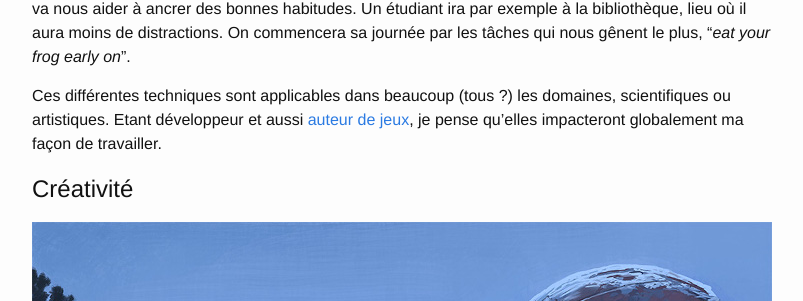
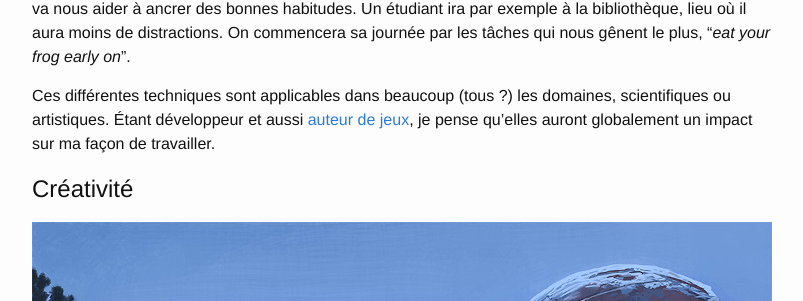
Before and after one commit to fego/fego.github.io, a Jekyll site: the page built from docs/_posts/2020-09-27-Apprendre à apprendre.markdown, in a window 1280 px wide and 900 px high, scrolled down 3069 px. Shown: the part 173-474 px from the top of the window, without its empty margins (238-1041 px from the left). Built offline with Jekyll 4.4.1, drawn with Linux system fonts in a browser that asks for light colours; our own code applies the rules of GitHub Pages for plain Markdown files.

Commit message:
«impacter» = berk

```diff
--- a/docs/_posts/2020-09-27-Apprendre à apprendre.markdown
+++ b/docs/_posts/2020-09-27-Apprendre à apprendre.markdown
@@ -92,8 +92,8 @@
 On commencera sa journée par les tâches qui nous gênent le plus,
 "_eat your frog early on_".
 
-Ces différentes techniques sont applicables dans beaucoup (tous ?) les domaines, scientifiques ou artistiques.
-Etant développeur et aussi [auteur de jeux](https://www.trictrac.net/jeu-de-societe/liste/auteur-illustrateur/david-franck), je pense qu'elles impacteront globalement ma façon de travailler.
+Ces différentes techniques sont applicables dans beaucoup (tous ?) les domaines, scientifiques ou artistiques.
+Étant développeur et aussi [auteur de jeux](https://www.trictrac.net/jeu-de-societe/liste/auteur-illustrateur/david-franck), je pense qu'elles auront globalement un impact sur ma façon de travailler.
 
 # Créativité
 
```
